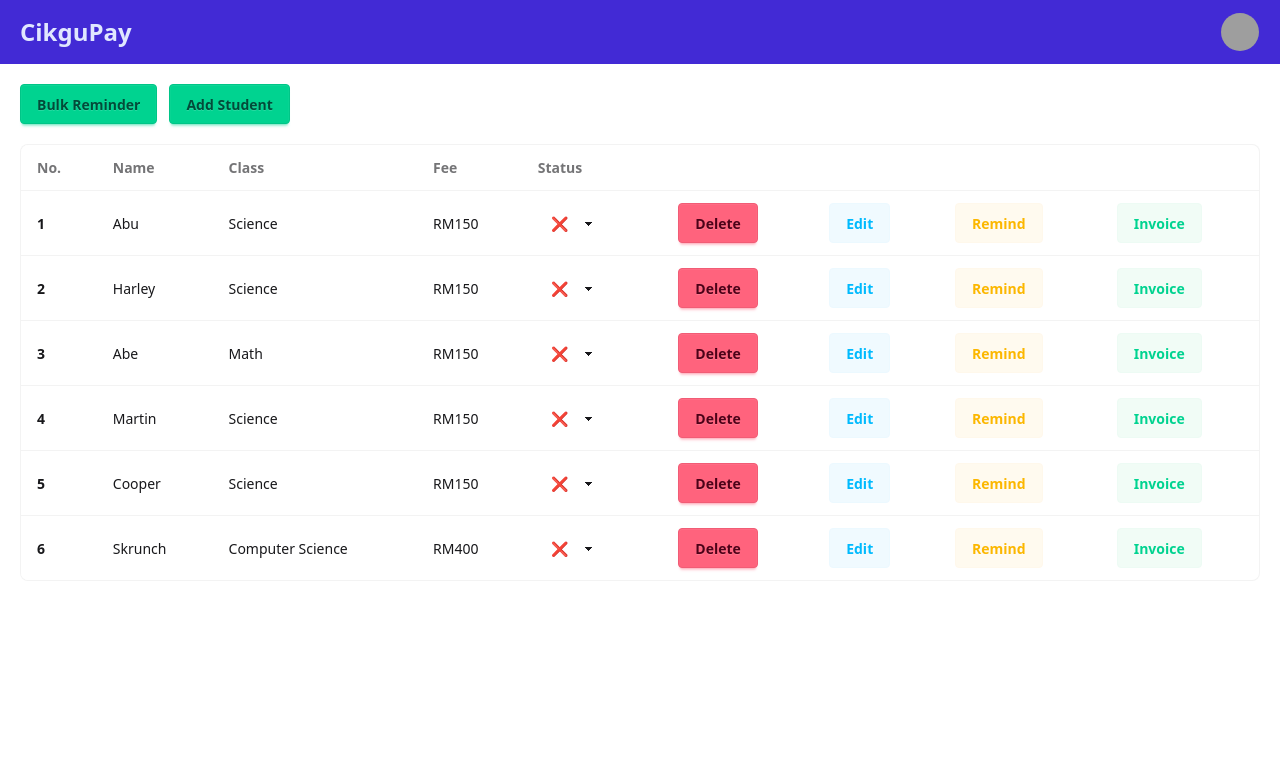
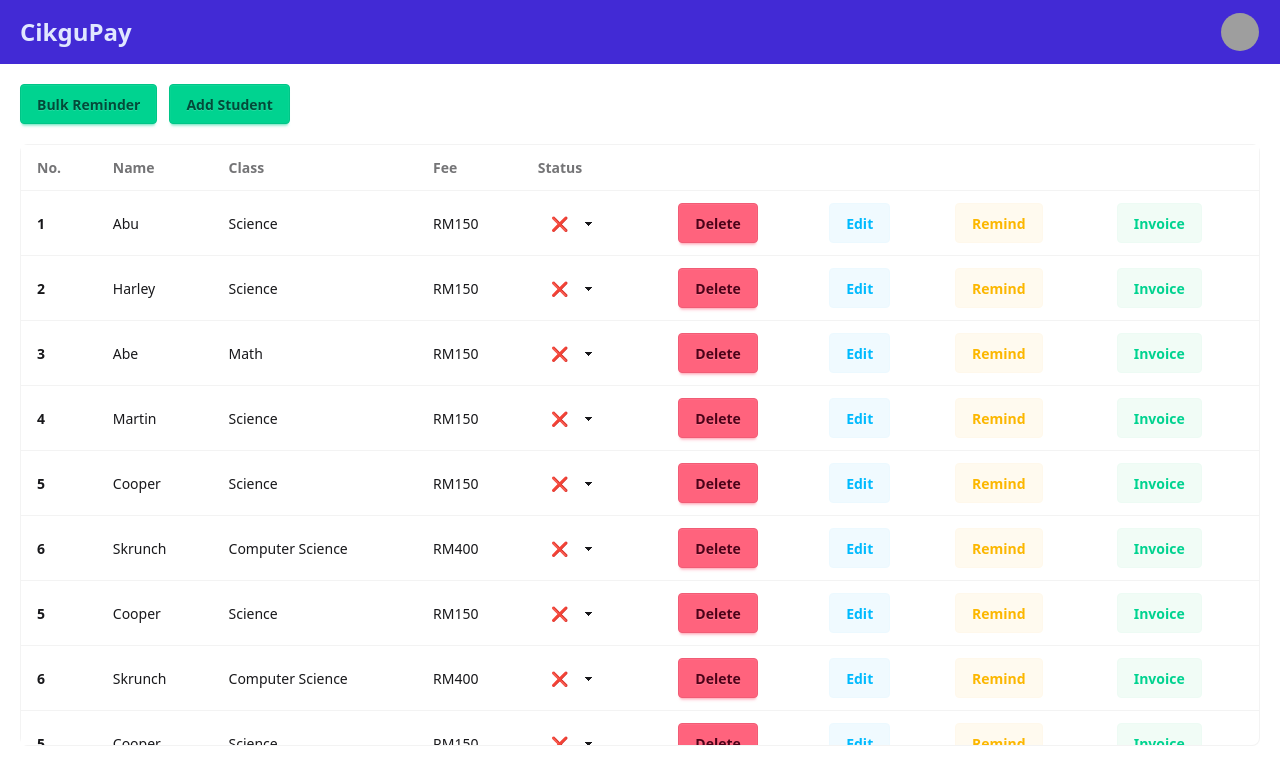
Before and after one commit to IFAIZC/CikguBayar, a React (Vite) app: page / in a window 1280 px wide. Shown: the top 784 px of the page. Built offline with nearby package versions, Linux system fonts and the light colour scheme; grey boxes are pictures that could not be loaded.

Commit message:
fixed table top UI

```diff
--- a/src/component/Table.jsx
+++ b/src/component/Table.jsx
@@ -3,10 +3,12 @@ import Button from "./Button"
 
 export default function Table() {
   return (
-    <div className="overflow-x-auto rounded-box border border-base-content/5 bg-base-100">
+    <div className="rounded-box border border-base-content/5 bg-base-100">
+      {/* Added a fixed height container with both horizontal and vertical scrolling */}
+      <div className="overflow-x-auto overflow-y-auto h-[calc(100vh-200px)]">
         <table className="table relative">
-        {/* head */}
-        <thead>
+          {/* head - made sticky with top-0 */}
+          <thead className="sticky -top-1 z-30 bg-base-100">
             <tr>
               <th className="sticky left-0 z-20 bg-base-100">No.</th>
               <th className="sticky left-12 z-20 bg-base-100">Name</th>
@@ -89,8 +91,97 @@ export default function Table() {
               <td><Button buttonName="Remind" className="btn btn-soft btn-warning"/></td>
               <td><Button buttonName="Invoice" className="btn btn-soft btn-success"/></td>
             </tr>
+            <tr>
+              <th className="sticky left-0 z-20 bg-base-100">5</th>
+              <td className="sticky left-12 z-20 bg-base-100">Cooper</td>
+              <td>Science</td>
+              <td>RM150</td>
+              <td><Dropdown/></td>
+              <td><Button buttonName="Delete" className="btn btn-error"/></td>
+              <td><Button buttonName="Edit"className="btn btn-soft btn-info"/></td>
+              <td><Button buttonName="Remind" className="btn btn-soft btn-warning"/></td>
+              <td><Button buttonName="Invoice" className="btn btn-soft btn-success"/></td>
+            </tr>
+            <tr>
+              <th className="sticky left-0 z-20 bg-base-100">6</th>
+              <td className="sticky left-12 z-20 bg-base-100">Skrunch</td>
+              <td>Computer Science</td>
+              <td>RM400</td>
+              <td><Dropdown/></td>
+              <td><Button buttonName="Delete" className="btn btn-error"/></td>
+              <td><Button buttonName="Edit" className="btn btn-soft btn-info"/></td>
+              <td><Button buttonName="Remind" className="btn btn-soft btn-warning"/></td>
+              <td><Button buttonName="Invoice" className="btn btn-soft btn-success"/></td>
+            </tr>
+            <tr>
+              <th className="sticky left-0 z-20 bg-base-100">5</th>
+              <td className="sticky left-12 z-20 bg-base-100">Cooper</td>
+              <td>Science</td>
+              <td>RM150</td>
+              <td><Dropdown/></td>
+              <td><Button buttonName="Delete" className="btn btn-error"/></td>
+              <td><Button buttonName="Edit"className="btn btn-soft btn-info"/></td>
+              <td><Button buttonName="Remind" className="btn btn-soft btn-warning"/></td>
+              <td><Button buttonName="Invoice" className="btn btn-soft btn-success"/></td>
+            </tr>
+            <tr>
+              <th className="sticky left-0 z-20 bg-base-100">6</th>
+              <td className="sticky left-12 z-20 bg-base-100">Skrunch</td>
+              <td>Computer Science</td>
+              <td>RM400</td>
+              <td><Dropdown/></td>
+              <td><Button buttonName="Delete" className="btn btn-error"/></td>
+              <td><Button buttonName="Edit" className="btn btn-soft btn-info"/></td>
+              <td><Button buttonName="Remind" className="btn btn-soft btn-warning"/></td>
+              <td><Button buttonName="Invoice" className="btn btn-soft btn-success"/></td>
+            </tr>
+            <tr>
+              <th className="sticky left-0 z-20 bg-base-100">5</th>
+              <td className="sticky left-12 z-20 bg-base-100">Cooper</td>
+              <td>Science</td>
+              <td>RM150</td>
+              <td><Dropdown/></td>
+              <td><Button buttonName="Delete" className="btn btn-error"/></td>
+              <td><Button buttonName="Edit"className="btn btn-soft btn-info"/></td>
+              <td><Button buttonName="Remind" className="btn btn-soft btn-warning"/></td>
+              <td><Button buttonName="Invoice" className="btn btn-soft btn-success"/></td>
+            </tr>
+            <tr>
+              <th className="sticky left-0 z-20 bg-base-100">6</th>
+              <td className="sticky left-12 z-20 bg-base-100">Skrunch</td>
+              <td>Computer Science</td>
+              <td>RM400</td>
+              <td><Dropdown/></td>
+              <td><Button buttonName="Delete" className="btn btn-error"/></td>
+              <td><Button buttonName="Edit" className="btn btn-soft btn-info"/></td>
+              <td><Button buttonName="Remind" className="btn btn-soft btn-warning"/></td>
+              <td><Button buttonName="Invoice" className="btn btn-soft btn-success"/></td>
+            </tr>
+            <tr>
+              <th className="sticky left-0 z-20 bg-base-100">5</th>
+              <td className="sticky left-12 z-20 bg-base-100">Cooper</td>
+              <td>Science</td>
+              <td>RM150</td>
+              <td><Dropdown/></td>
+              <td><Button buttonName="Delete" className="btn btn-error"/></td>
+              <td><Button buttonName="Edit"className="btn btn-soft btn-info"/></td>
+              <td><Button buttonName="Remind" className="btn btn-soft btn-warning"/></td>
+              <td><Button buttonName="Invoice" className="btn btn-soft btn-success"/></td>
+            </tr>
+            <tr>
+              <th className="sticky left-0 z-20 bg-base-100">6</th>
+              <td className="sticky left-12 z-20 bg-base-100">Skrunch</td>
+              <td>Computer Science</td>
+              <td>RM400</td>
+              <td><Dropdown/></td>
+              <td><Button buttonName="Delete" className="btn btn-error"/></td>
+              <td><Button buttonName="Edit" className="btn btn-soft btn-info"/></td>
+              <td><Button buttonName="Remind" className="btn btn-soft btn-warning"/></td>
+              <td><Button buttonName="Invoice" className="btn btn-soft btn-success"/></td>
+            </tr>
           </tbody>
         </table>
       </div>
+    </div>
   )
 }
```
Lines whose indentation alone changed are shown as unchanged.
